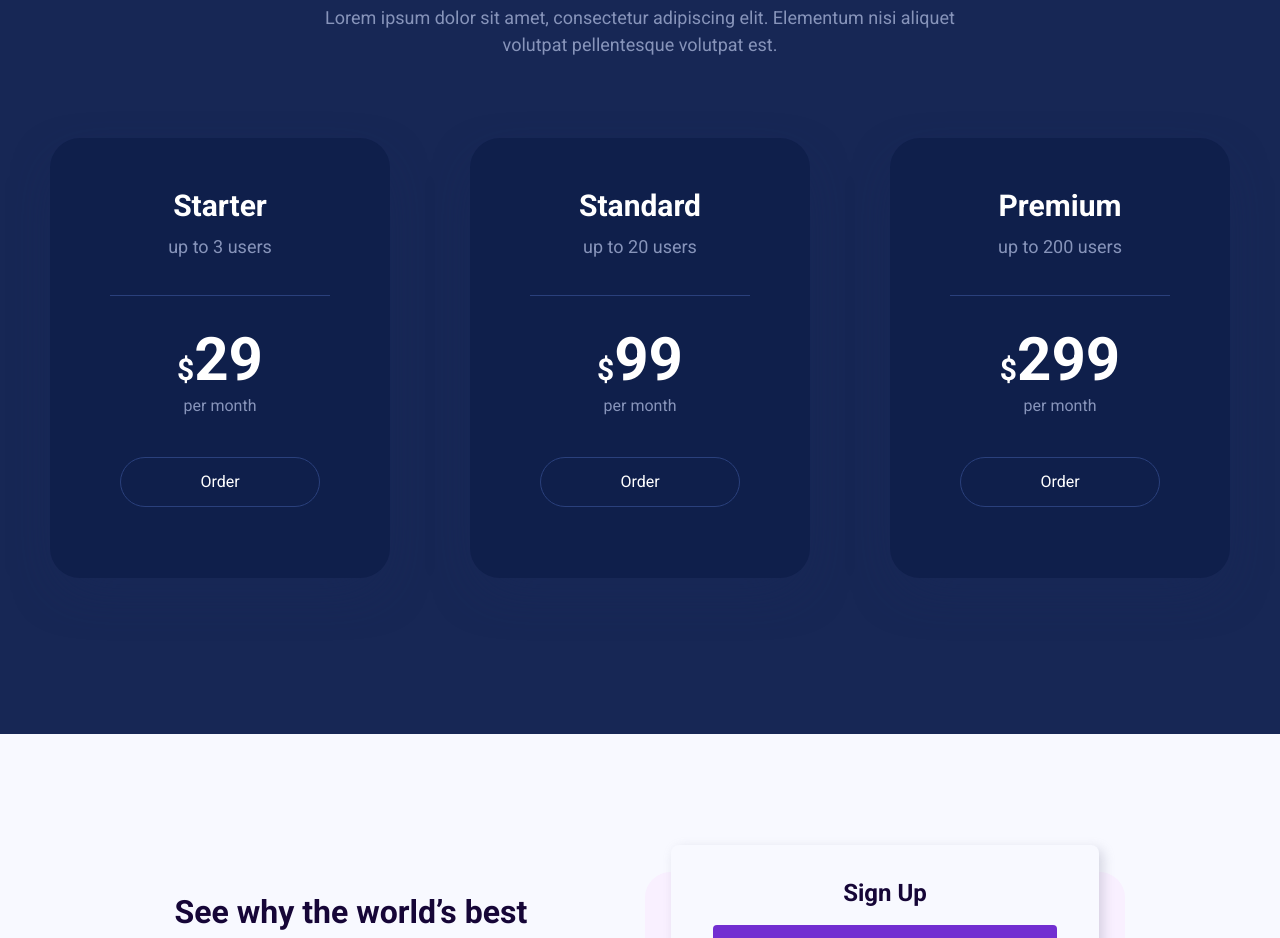
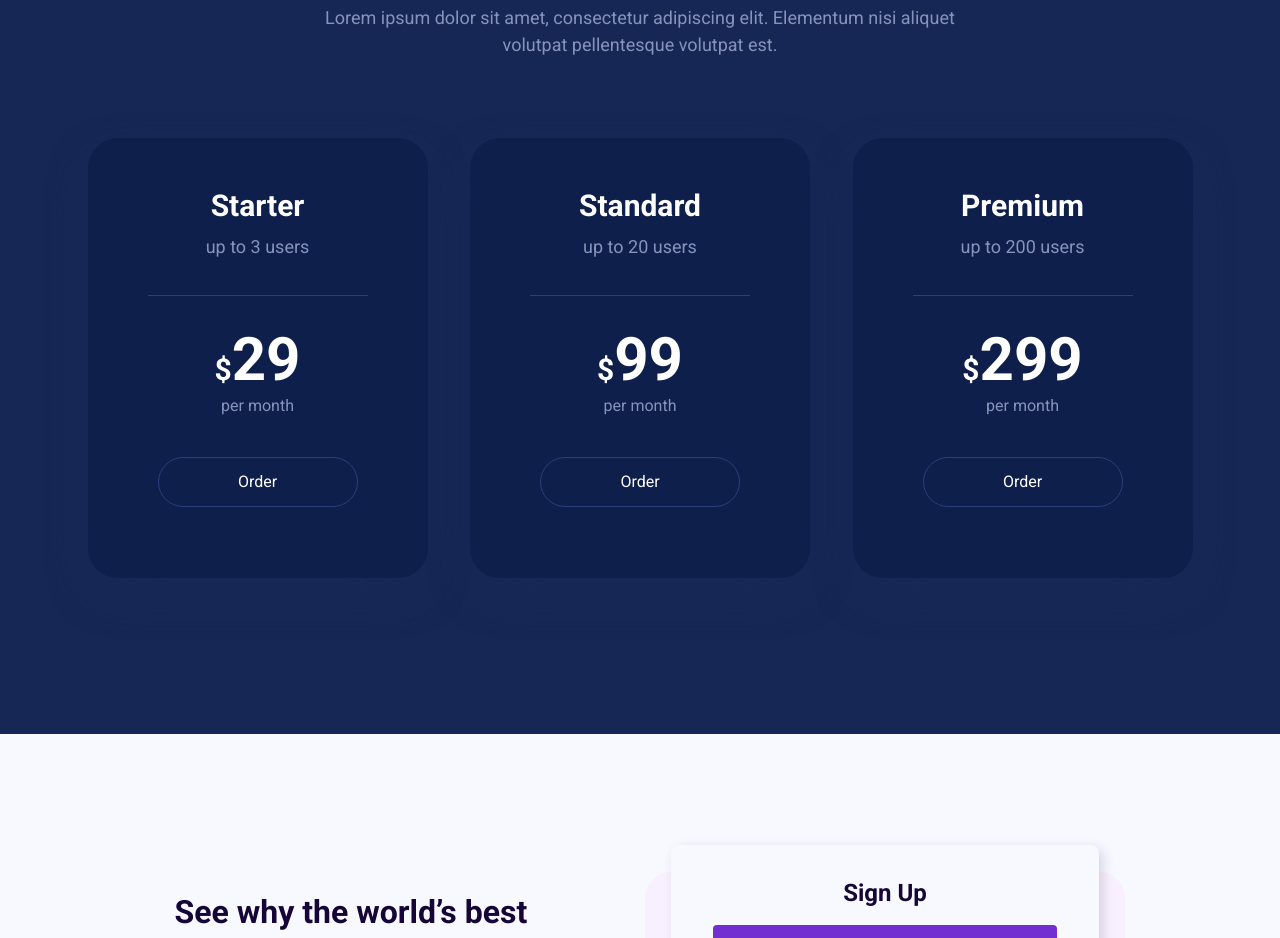
Before and after one commit to Artiom-Work/analytics, a plain HTML site: page index.html in a window 1280 px wide. Shown: the part 3300-4238 px from the top of the page. Drawn offline with nearby package versions, Linux system fonts and the light colour scheme.

Commit message:
edits from pricing-plans block

```diff
--- a/css/style.css
+++ b/css/style.css
@@ -575,7 +575,10 @@ main {
 .pricing-plans__list {
 	margin: 0 0 158px 0;
 	display: flex;
-	justify-content: space-between;
+	justify-content: space-evenly;
+	gap: 5px;
+	row-gap: 20px;
+	flex-wrap: wrap;
 }
 
 .pricing-plans__wrp {
@@ -988,7 +991,7 @@ footer {
 
 	.center {
 		max-width: 335px;
-		padding: 0 5px;
+		padding: 0 4px;
 		width: 100%;
 	}
 
@@ -1260,6 +1263,7 @@ footer {
 	}
 
 	.pricing-plans__list {
+		flex-wrap: nowrap;
 		padding: 0;
 		margin: 0;
 		gap: 20px;
```
